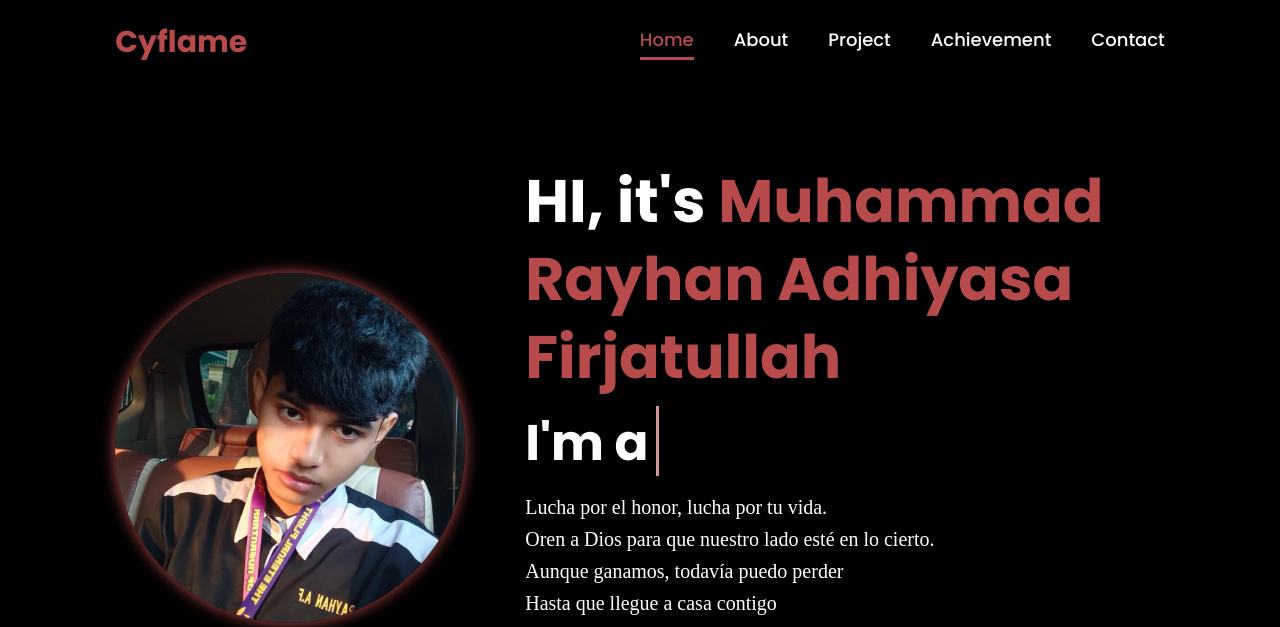
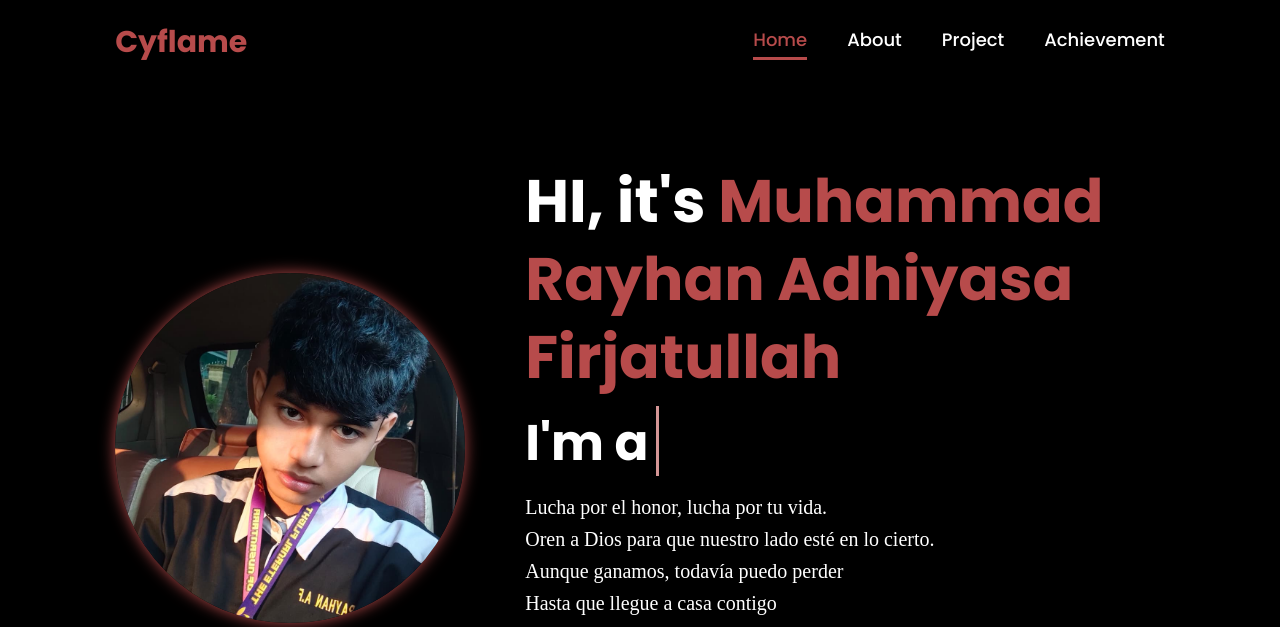
Before and after one commit to renzkaa/My_Web_Rey_xyz, a plain HTML site: page index.html in a window 1280 px wide. Shown: the top 627 px of the page. Drawn offline with Linux system fonts and the light colour scheme.

Commit message:
Add files via upload

```diff
--- a/index.html
+++ b/index.html
@@ -24,7 +24,7 @@
             <a href="about.html">About</a>
             <a href="project.html">Project</a>
             <a href="achievement.html">Achievement</a>
-            <a href="contact.html">Contact</a>
+
         </nav>
     </header>
 
```
Also changed, not shown: about.html (+1 -1 lines), achievement.html (+1 -1 lines), contact.html (+1 -1 lines), project.html (+1 -1 lines).
